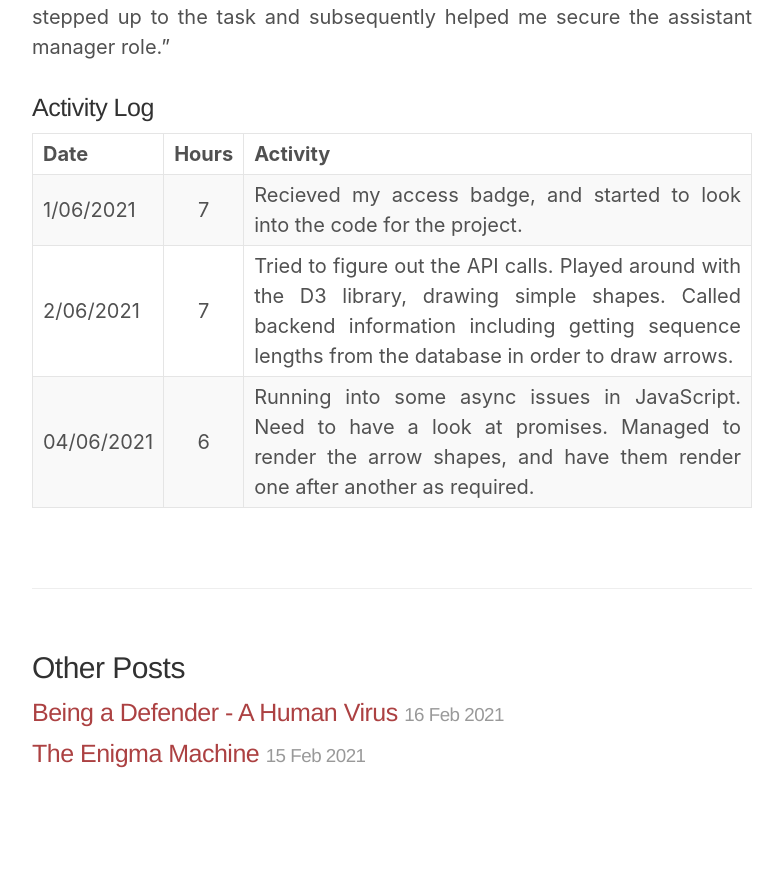
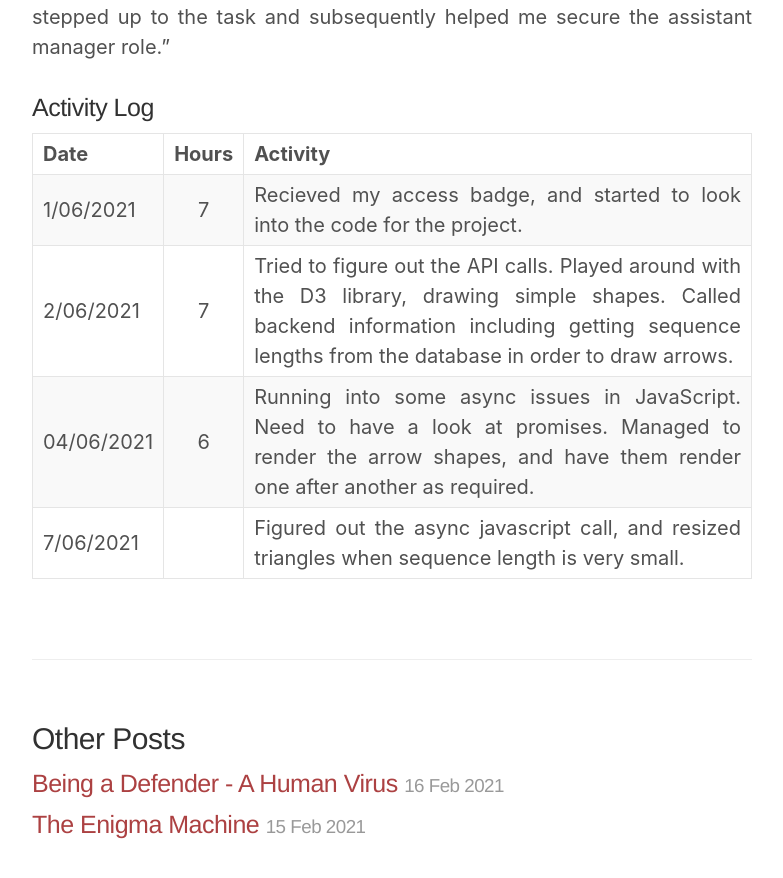
Before and after one commit to Key-Puncher/key-puncher.github.io, a Jekyll site: the page built from _posts/2021-06-01-garvan-day-2.md, in a window 1280 px wide and 900 px high, scrolled down 1933 px. Shown: the top 878 px of the window, without its empty margins (248-1031 px from the left). Built offline with Jekyll 4.4.1, drawn with Linux system fonts in a browser that asks for light colours; before the commit the page ends 2762 px from its top, so only the background shows below that.

Commit message:
Update 2021-06-01-garvan-day-2.md

```diff
--- a/_posts/2021-06-01-garvan-day-2.md
+++ b/_posts/2021-06-01-garvan-day-2.md
@@ -36,3 +36,4 @@ Result  Describe the result of you action, e.g. “...I received great feedback
 | 1/06/2021  | 7 | Recieved my access badge, and started to look into the code for the project. |
 | 2/06/2021  | 7 | Tried to figure out the API calls. Played around with the D3 library, drawing simple shapes. Called backend information including getting sequence lengths from the database in order to draw arrows. |
 | 04/06/2021 | 6 | Running into some async issues in JavaScript. Need to have a look at promises. Managed to render the arrow shapes, and have them render one after another as required. |
+| 7/06/2021 | | Figured out the async javascript call, and resized triangles when sequence length is very small. |
```
